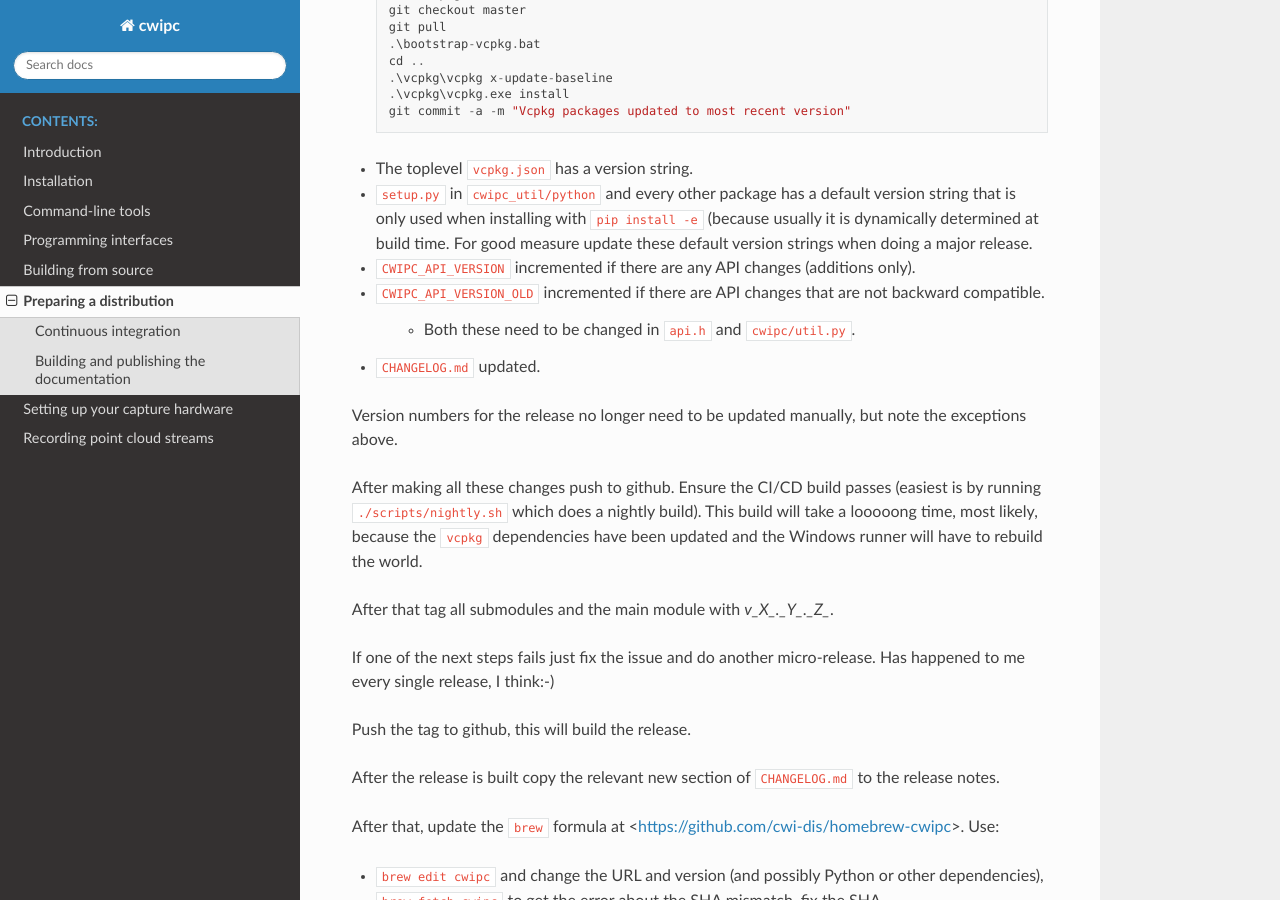
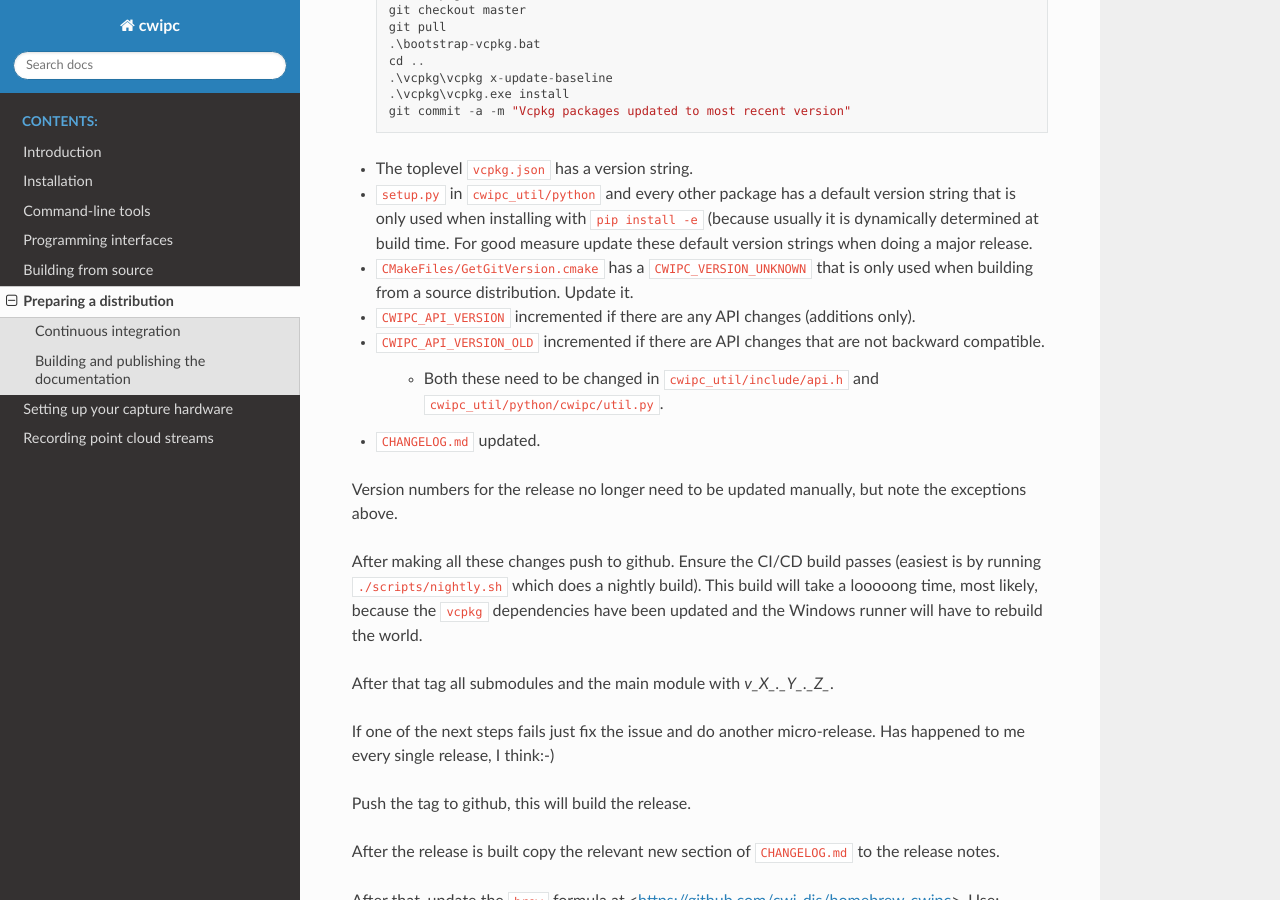
Before and after one commit to cwi-dis/cwipc, a Sphinx documentation site: the page built from docs/distribution.rst, in a window 1280 px wide and 900 px high, scrolled down 1389 px. Built offline with Sphinx 7.4.7 and the Read the Docs theme 3.1.0, drawn with Linux system fonts in a browser that asks for light colours; pages that are not in the unit, such as notebooks, are missing from menus.

Commit message:
Minor documentation updates/clarifications.

```diff
--- a/docs/build-from-source.rst
+++ b/docs/build-from-source.rst
@@ -24,7 +24,7 @@ Building from the command line
        git clone https://github.com/cwi-dis/cwipc.git
        cd cwipc
        git submodule update --init --recursive
-       git lfs init
+       git lfs install
        git lfs pull
 
    - On Mac/Linux, get the source tarball and unpack it.
--- a/docs/distribution.rst
+++ b/docs/distribution.rst
@@ -53,10 +53,11 @@ When creating a new release, ensure the following have been done:
 
 - The toplevel ``vcpkg.json`` has a version string.
 - ``setup.py`` in ``cwipc_util/python`` and every other package has a default version string that is only used when installing with ``pip install -e`` (because usually it is dynamically determined at build time. For good measure update these default version strings when doing a major release.
+- ``CMakeFiles/GetGitVersion.cmake`` has a ``CWIPC_VERSION_UNKNOWN`` that is only used when building from a source distribution. Update it.
 - ``CWIPC_API_VERSION`` incremented if there are any API changes (additions only).
 - ``CWIPC_API_VERSION_OLD`` incremented if there are API changes that are not backward compatible.
 
-	- Both these need to be changed in ``api.h`` and ``cwipc/util.py``.
+	- Both these need to be changed in ``cwipc_util/include/api.h`` and ``cwipc_util/python/cwipc/util.py``.
 
 - ``CHANGELOG.md`` updated.
 
```
